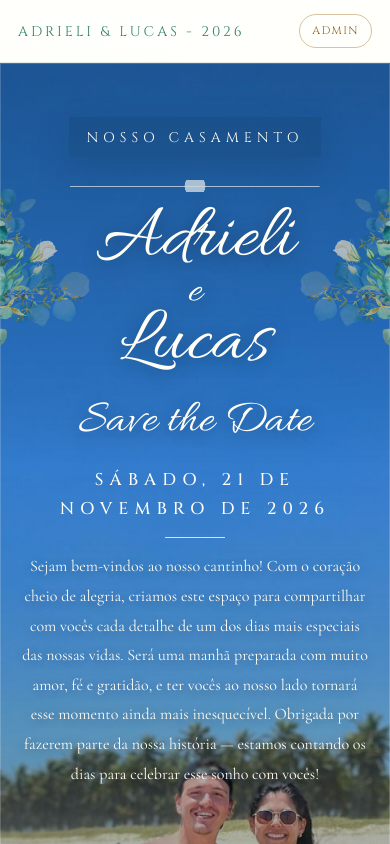
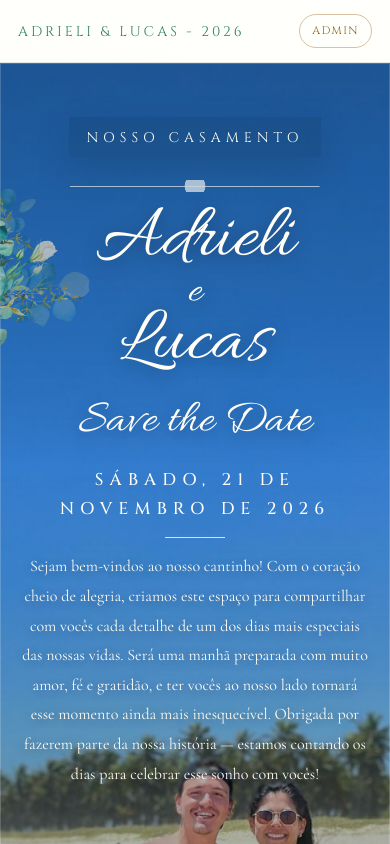
Before and after one commit to zanilucas/casamentolucas, a Next.js app: page / in a window 390 px wide. Shown: the top 844 px of the page. Built offline with nearby package versions, Linux system fonts and the light colour scheme.

Commit message:
Reposiciona ramo decorativo no mobile

```diff
--- a/src/app/globals.css
+++ b/src/app/globals.css
@@ -1053,11 +1053,15 @@ body {
     padding-top: 54px;
   }
 
+  .hero > * {
+    position: relative;
+    z-index: 1;
+  }
+
   .hero::before,
   .hero::after {
     position: absolute;
-    top: 112px;
-    z-index: -1;
+    z-index: 0;
     width: 46vw;
     max-width: 220px;
     height: 430px;
@@ -1069,15 +1073,19 @@ body {
   }
 
   .hero::before {
+    top: 112px;
     left: -22vw;
     background-image: url("/brand/hero-floral-left.png");
     background-position: top left;
   }
 
   .hero::after {
-    right: -22vw;
+    top: auto;
+    right: -20vw;
+    bottom: -76px;
+    z-index: 2;
     background-image: url("/brand/hero-floral-right.png");
-    background-position: top right;
+    background-position: bottom right;
   }
 
   .hero-kicker {
```
